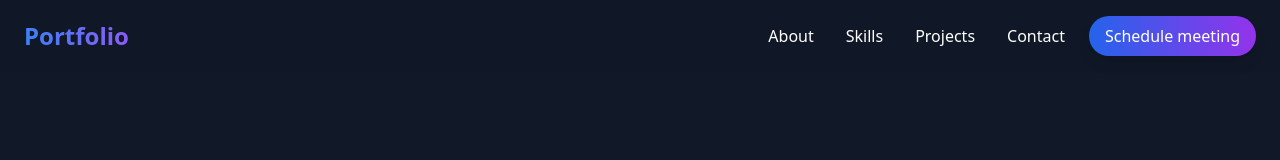
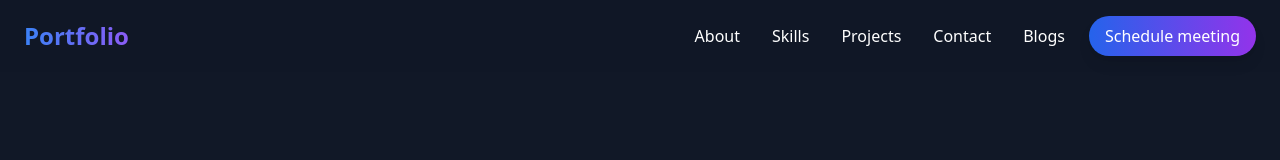
Before and after one commit to usama124/basic-portfolio, a plain HTML site: page index.html in a window 1280 px wide. Shown: the top 160 px of the page. Drawn offline with nearby package versions, Linux system fonts and the light colour scheme.

Commit message:
Added blogs link

```diff
--- a/index.html
+++ b/index.html
@@ -48,6 +48,7 @@
             <a href="#skills" class="hover:text-blue-400 transition">Skills</a>
             <a href="#projects" class="hover:text-blue-400 transition">Projects</a>
             <a href="#contact" class="hover:text-blue-400 transition">Contact</a>
+            <a href="https://osamacodes.com/blogs" class="hover:text-blue-400 transition">Blogs</a>
           </div>
           <!-- Book a meeting button (replace href with your scheduling link) -->
           <a href="https://calendar.app.google/woZtgKv7DYBVE3917" id="book-meeting-btn" target="_blank" rel="noopener noreferrer" class="ml-4 px-4 py-2 bg-gradient-to-r from-blue-600 to-purple-600 hover:from-blue-700 hover:to-purple-700 rounded-full font-medium shadow-lg transition transform hover:-translate-y-0.5">
@@ -80,6 +81,7 @@
       <a href="#contact" class="text-2xl hover:text-blue-400 transition"
         >Contact</a
       >
+      <a href="https://osamacodes.com/blogs" class="text-2xl hover:text-blue-400 transition">Blogs</a>
       <a href="https://calendar.app.google/woZtgKv7DYBVE3917" target="_blank" rel="noopener noreferrer" class="text-2xl hover:text-blue-400 transition">Schedule meeting</a>
     </div>
 
```
